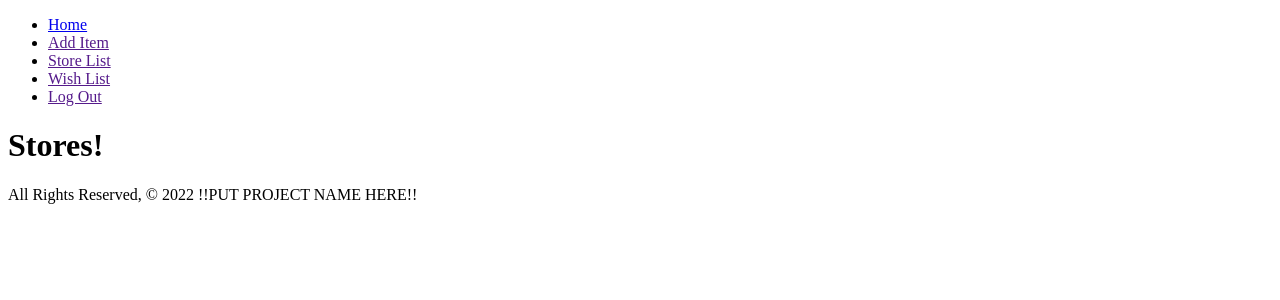
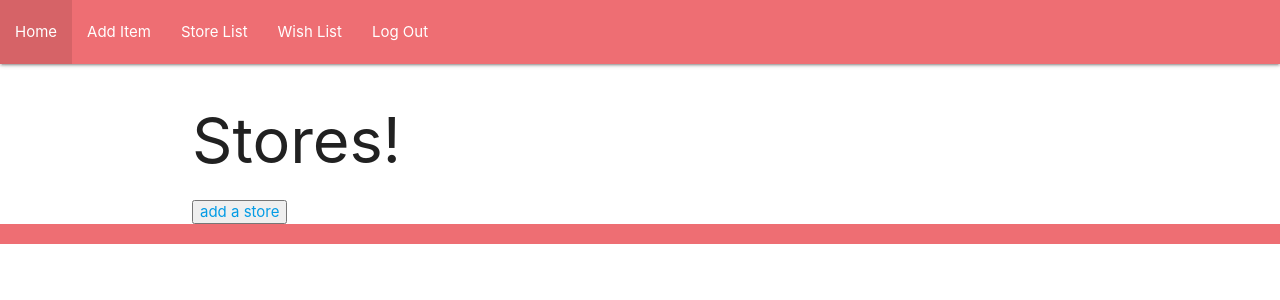
Before and after one commit to victordevera24/project-3, a Django app: page /stores/ in a window 1280 px wide. Shown: the top 300 px of the page. Run offline with Django 4.2, Linux system fonts and the light colour scheme; data that the repository does not hold is empty.

Commit message:
adding add store html and base html and CreateView

```diff
--- a/shopping_project/main_app/static/css/style.css
+++ b/shopping_project/main_app/static/css/style.css
@@ -0,0 +1,3 @@
+footer {
+    padding-top: 0px;
+}
--- a/shopping_project/main_app/templates/base.html
+++ b/shopping_project/main_app/templates/base.html
@@ -7,19 +7,19 @@
     <meta http-equiv="X-UA-Compatible" content="IE=edge">
     <meta name="viewport" content="width=device-width, initial-scale=1.0">
     <title>Project 3</title>
-    <link rel=“stylesheet” href=“https://cdnjs.cloudflare.com/ajax/libs/materialize/1.0.0/css/materialize.min.css”>
-    <link rel=“stylesheet” type=“text/css” href=“{% static "css/style.css" %}“>
-    <script src=“https://cdnjs.cloudflare.com/ajax/libs/materialize/1.0.0/js/materialize.min.js”></script>
+    <link rel="stylesheet" href="https://cdnjs.cloudflare.com/ajax/libs/materialize/1.0.0/css/materialize.min.css">
+    <link rel="stylesheet" type="text/css" href="{% static 'css/style.css' %}">
+    <script src="https://cdnjs.cloudflare.com/ajax/libs/materialize/1.0.0/js/materialize.min.js"></script>
 </head>
 
 <body>
-    <header>
+    <header class="navbar-fixed">
         <nav>
-            <div>
+            <div class="nav-wrapper project3nav">
                 <ul>
                     <li><a href="{% url 'home' %}">Home</a></li>
                     <li><a href="">Add Item</a></li>
-                    <li><a href="">Store List</a></li>
+                    <li><a href="{% url 'stores_index' %}">Store List</a></li>
                     <li><a href="">Wish List</a></li>
                     <li><a href="">Log Out</a></li>
                 </ul>
@@ -27,13 +27,13 @@
         </nav>
     </header>
 
-    <main>
+    <main class="container">
         {% block content %}
         {% endblock %}
     </main>
 
-    <footer>
-        <div>All Rights Reserved, &copy; 2022 !!PUT PROJECT NAME HERE!! &nbsp;</div>
+    <footer class="page-footer">
+        <div class="right">All Rights Reserved, &copy; 2022 !!PUT PROJECT NAME HERE!! &nbsp;</div>
     </footer>
 </body>
 
--- a/shopping_project/main_app/templates/stores/index.html
+++ b/shopping_project/main_app/templates/stores/index.html
@@ -1,6 +1,12 @@
 {% extends 'base.html' %}
 
 {% block content %}
+<h1>Stores!</h1>
+<button><a href="{% url 'stores_create' %}">add a store</a></button>
 
-<h1>Stores!</h1>
+{% for store in stores %}
+    <ul>
+        <li><a href="">{{ store.name }}</a></li>
+    </ul>
+{% endfor %}
 {% endblock %}
--- a/shopping_project/main_app/urls.py
+++ b/shopping_project/main_app/urls.py
@@ -5,4 +5,5 @@ from . import views
 urlpatterns = [
      path('', views.home, name='home'),
      path('stores/', views.stores_index, name="stores_index"),
+     path('stores/create/', views.StoreCreate.as_view(), name="stores_create"),
 ]
--- a/shopping_project/main_app/views.py
+++ b/shopping_project/main_app/views.py
@@ -1,6 +1,7 @@
 from django.shortcuts import render
 from django.http import HttpResponse
 from .models import Store
+from django.views.generic.edit import CreateView, UpdateView, DeleteView
 
 #### Define the home view
 def home(request):
@@ -9,3 +10,8 @@ def home(request):
 def stores_index(request):
   stores = Store.objects.all()
   return render(request, 'stores/index.html', {'stores' : stores})
+
+class StoreCreate(CreateView):
+  model = Store
+  fields = ['name', 'street', 'city', 'state', 'zip_code']
+  # success_url = '/stores/'
```
Also changed, not shown: shopping_project/main_app/models.py (+6 -2 lines), shopping_project/main_app/templates/main_app/store_form.html (added, +16 -0 lines), shopping_project/main_app/templates/stores/create.html (added, +8 -0 lines), shopping_project/main_app/migrations/0001_initial.py.
